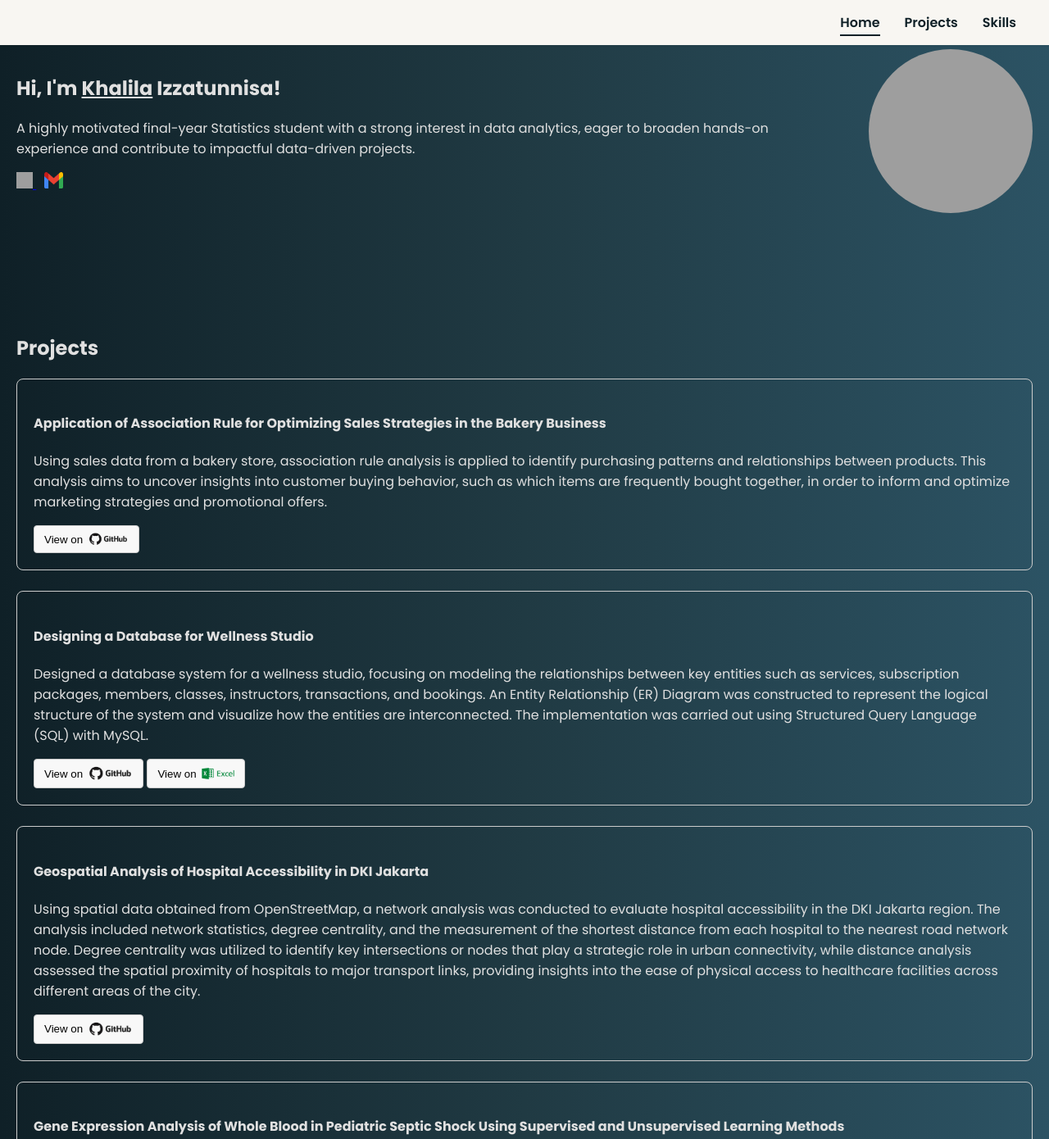
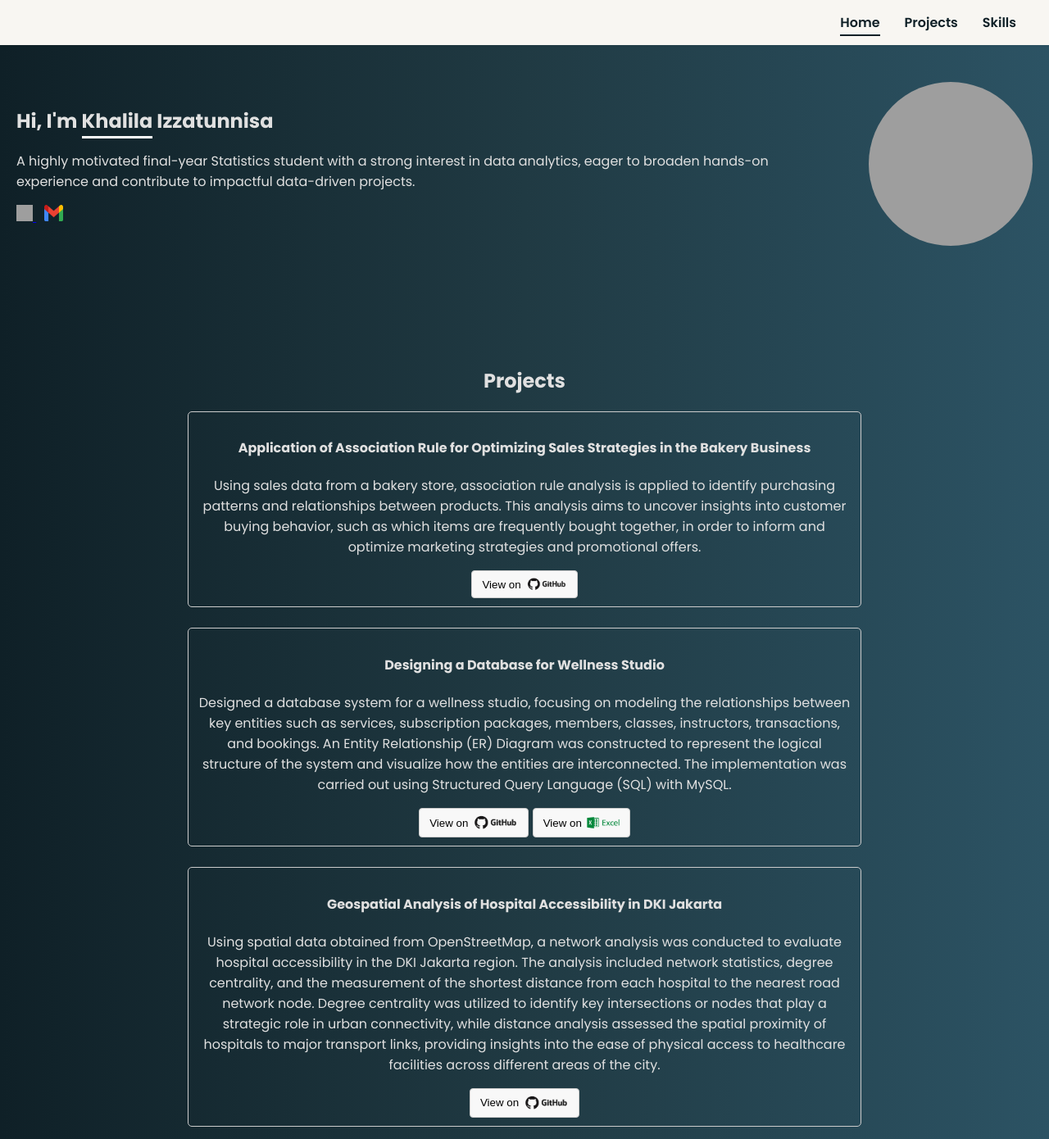
Before and after one commit to khalilaizztnns/khalilaizztnns, a plain HTML site: page index.html in a window 1280 px wide. Shown: the top 1390 px of the page at 82% size. Drawn offline with Linux system fonts and the light colour scheme; grey boxes are pictures that could not be loaded.

Commit message:
Update index.html

```diff
--- a/index.html
+++ b/index.html
@@ -127,10 +127,10 @@
     <a href="#skills">Skills</a>
   </div>
 
-<section id="home" style="padding: 60px 20px;">
+<section id="home" style="padding: 100px 20px 60px;">
   <div style="display: flex; align-items: center; gap: 40px; flex-wrap: wrap;">
     <div style="flex: 1; min-width: 250px;">
-      <h2 style="margin-top: 0;">Hi, I'm <span style="text-decoration: underline;">Khalila</span> Izzatunnisa!</h2>
+      <h2 style="margin-top: 0;">Hi, I'm <span style="border-bottom: 3px solid #fff; padding-bottom: 2px;">Khalila</span> Izzatunnisa</h2>
       <p>
         A highly motivated final-year Statistics student with a strong interest in data analytics,
         eager to broaden hands-on experience and contribute to impactful data-driven projects.
@@ -153,10 +153,10 @@
   </div>
 </section>
 
-<section id="projects" style="padding: 60px 20px;">
+<section id="projects" style="padding: 60px 20px; text-align: center;">
   <h2>Projects</h2>
 
-  <div style="border: 1px solid #ccc; border-radius: 8px; padding: 20px; max-width: 1200px; margin: 0 auto;">
+  <div style="border:1px solid #ccc; padding: 10px; border-radius: 5px; max-width: 800px; margin: 0 auto;">
     <h4>Application of Association Rule for Optimizing Sales Strategies in the Bakery Business</h4>
     <p>Using sales data from a bakery store, association rule analysis is applied to identify purchasing patterns and relationships between products. This analysis aims to uncover insights into customer buying behavior, such as which items are frequently bought together, in order to inform and optimize marketing strategies and promotional offers.</p>
     <a href="https://github.com/khalilaizztnns/association-rule-bakery-data" target="_blank" style="text-decoration: none;">
@@ -169,7 +169,7 @@
 
   <br>
 
-  <div style="border: 1px solid #ccc; border-radius: 8px; padding: 20px; max-width: 1200px; margin: 0 auto;">
+  <div style="border:1px solid #ccc; padding: 10px; border-radius: 5px; max-width: 800px; margin: 0 auto;">
     <h4>Designing a Database for Wellness Studio</h4>
     <p>Designed a database system for a wellness studio, focusing on modeling the relationships between key entities such as services, subscription packages, members, classes, instructors, transactions, and bookings. An Entity Relationship (ER) Diagram was constructed to represent the logical structure of the system and visualize how the entities are interconnected. The implementation was carried out using Structured Query Language (SQL) with MySQL.</p>
     <a href="https://github.com/khalilaizztnns/wellness-studio-database" target="_blank" style="text-decoration: none;">
@@ -189,7 +189,7 @@
 
   <br>
 
-  <div style="border: 1px solid #ccc; border-radius: 8px; padding: 20px; max-width: 1200px; margin: 0 auto;">
+  <div style="border:1px solid #ccc; padding: 10px; border-radius: 5px; max-width: 800px; margin: 0 auto;">
     <h4>Geospatial Analysis of Hospital Accessibility in DKI Jakarta</h4>
     <p>Using spatial data obtained from OpenStreetMap, a network analysis was conducted to evaluate hospital accessibility in the DKI Jakarta region. The analysis included network statistics, degree centrality, and the measurement of the shortest distance from each hospital to the nearest road network node. Degree centrality was utilized to identify key intersections or nodes that play a strategic role in urban connectivity, while distance analysis assessed the spatial proximity of hospitals to major transport links, providing insights into the ease of physical access to healthcare facilities across different areas of the city.</p>
     <a href="https://github.com/khalilaizztnns/geospatial-analysis-jkt-hospital-accessibility" target="_blank" style="text-decoration: none;">
@@ -202,7 +202,7 @@
 
   <br>
 
-  <div style="border: 1px solid #ccc; border-radius: 8px; padding: 20px; max-width: 1200px; margin: 0 auto;">
+  <div style="border:1px solid #ccc; padding: 10px; border-radius: 5px; max-width: 800px; margin: 0 auto;">
     <h4>Gene Expression Analysis of Whole Blood in Pediatric Septic Shock Using Supervised and Unsupervised Learning Methods</h4>
     <p>Using whole blood gene expression data from children (age ≤10 years) within the first 24 hours of admission to the Pediatric Intensive Care Unit (PICU) due to septic shock, obtained from the Gene Expression Omnibus (GEO), a comprehensive analysis was conducted. This included differential gene expression analysis to identify significantly expressed genes between healthy controls and septic shock patients; supervised learning for classification between the two groups using Logistic Regression, K-Nearest Neighbors, and Support Vector Machine models; unsupervised learning through clustering using K-Means Clustering, Hierarchical Clustering, Gaussian Mixture Model, HDBSCAN, and OPTICS models to group genes into specific clusters and biclustering using Spectral Biclustering to simultaneously cluster both genes and samples based on expression data; and gene ontology (GO) enrichment analysis to explore the potential biological functions associated with genes linked to septic shock.</p>
     <a href="https://github.com/khalilaizztnns/septic-shock-gene-expression-analysis" target="_blank" style="text-decoration: none;">
@@ -215,7 +215,7 @@
 
   <br>
 
-  <div style="border: 1px solid #ccc; border-radius: 8px; padding: 20px; max-width: 1200px; margin: 0 auto;">
+  <div style="border:1px solid #ccc; padding: 10px; border-radius: 5px; max-width: 800px; margin: 0 auto;">
     <h4>Topic-Level Sentiment Analysis of the 32% U.S. Import Tariff Policy on Indonesia Using a BERT-Based Approach</h4>
     <p>Using data scraped via the YouTube Data API v3 from the comment section of the video “Digebuk Tarif 32% Trump! Ekonomi Indonesia Bisa Jeblok?” uploaded by the Metro TV channel, topic-level sentiment analysis was conducted. BERTopic was applied for topic modeling to group comments into specific topics, and XLM-RoBERTa was used for zero-shot sentiment classification to categorize each comment as either positive or negative. The goal was to examine the sentiment distribution, positive and negative, within each identified topic.</p>
     <a href="https://github.com/khalilaizztnns/topic-modelling-and-sentiment-analysis-us-id-tariff" target="_blank" style="text-decoration: none;">
@@ -228,7 +228,7 @@
 
   <br>
 
-  <div style="border: 1px solid #ccc; border-radius: 8px; padding: 20px; max-width: 1200px; margin: 0 auto;">
+  <div style="border:1px solid #ccc; padding: 10px; border-radius: 5px; max-width: 800px; margin: 0 auto;">
     <h4>Understanding e-Paylater Usage Through Demographic Segmentation and Psychometric Analysis</h4>
     <p>Using data obtained from Mendeley Data contains information on respondents’ demographic characteristics and survey responses regarding the use of e-Paylater services. The analysis involved exploring respondent profiles based on demographic characteristics by distinguishing between users and non-users of e-Paylater, conducting validity and reliability tests to assess whether the survey items were valid and the instrument reliable, and performing user segmentation through K-Modes Clustering based on demographic attributes.</p>
     <a href="https://github.com/khalilaizztnns/analysis-online-ibb-survey" target="_blank" style="text-decoration: none;">
@@ -247,7 +247,7 @@
   </div>
 
 
-<section id="skills" style="padding: 60px 20px;">
+<section id="skills" style="padding: 60px 20px; text-align: center;">
   <h2>Skills</h2>
 
   <div style="border: 1px solid #ccc; border-radius: 8px; padding: 20px; max-width: 1200px; margin: 0 auto;">
```
